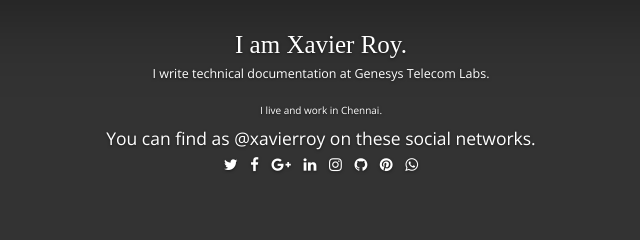
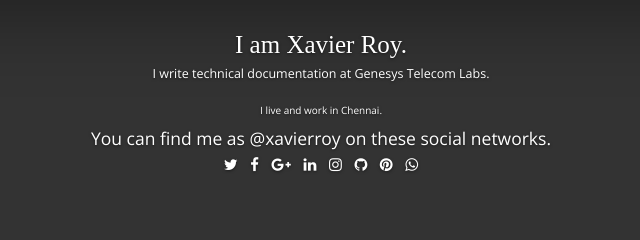
Before and after one commit to xavierroy/xavierroy.in-src, a plain HTML site: page index.html in a window 1280 px wide. Shown: the top 240 px of the page, 319-959 px from the left. Drawn offline with nearby package versions, Linux system fonts and the light colour scheme; a web font is replaced by a local one.

Commit message:
Update index.html

```diff
--- a/index.html
+++ b/index.html
@@ -39,7 +39,7 @@
 					<h1 class="cover-heading">I am Xavier Roy.</h1>
 					<h2 class="lead">I write technical documentation at <a href="http://www.genesys.com/">Genesys Telecom Labs</a>.</h2>
 					<p>I live and work in Chennai.</p>
-					<h3>You can find as @xavierroy on these social networks.</h3>
+					<h3>You can find me as @xavierroy on these social networks.</h3>
 					<ul class="icons">
 						<li>
 							<a rel="me" href="https://twitter.com/xavierroy" class="icon fa-twitter">
```
